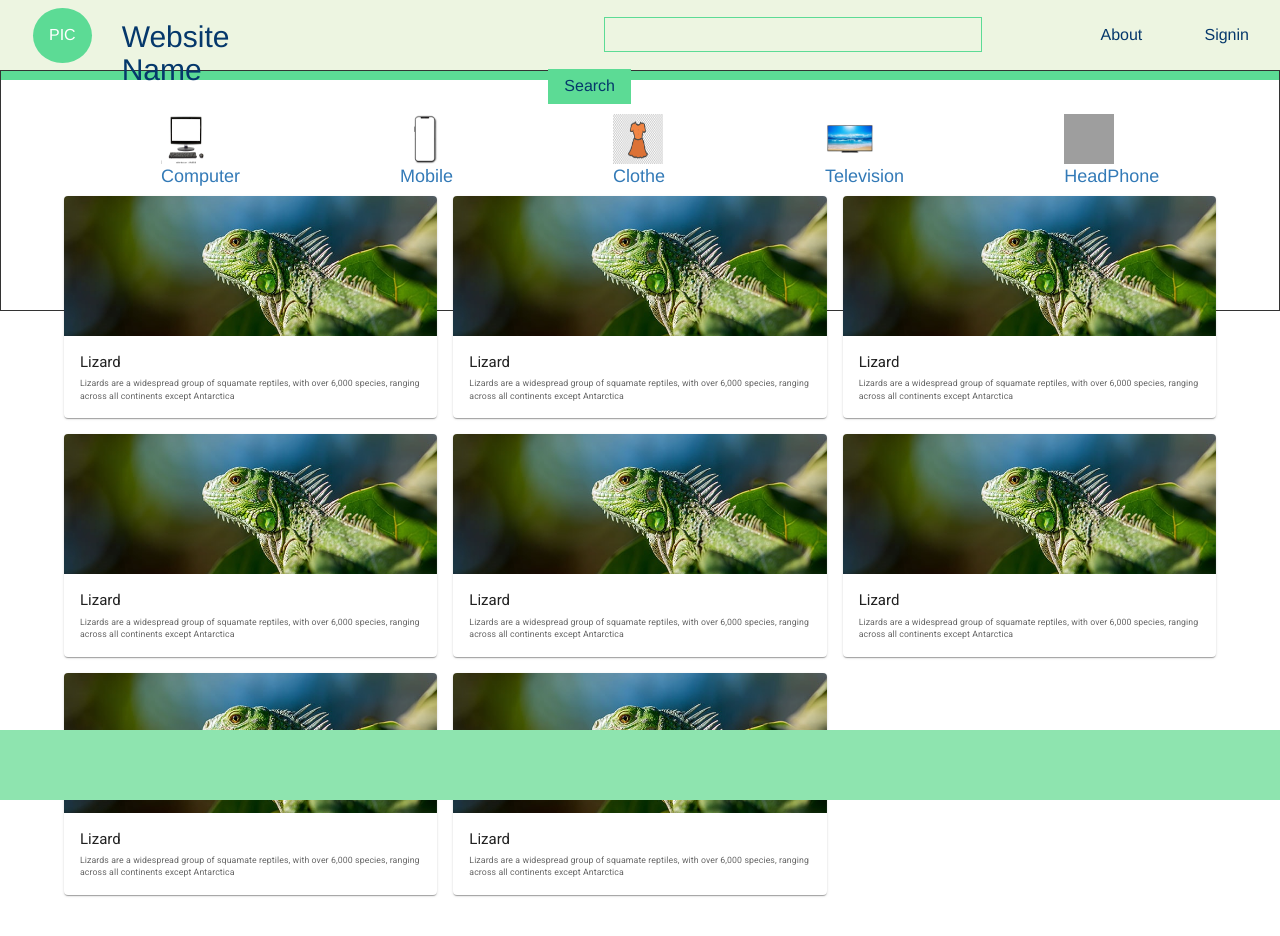
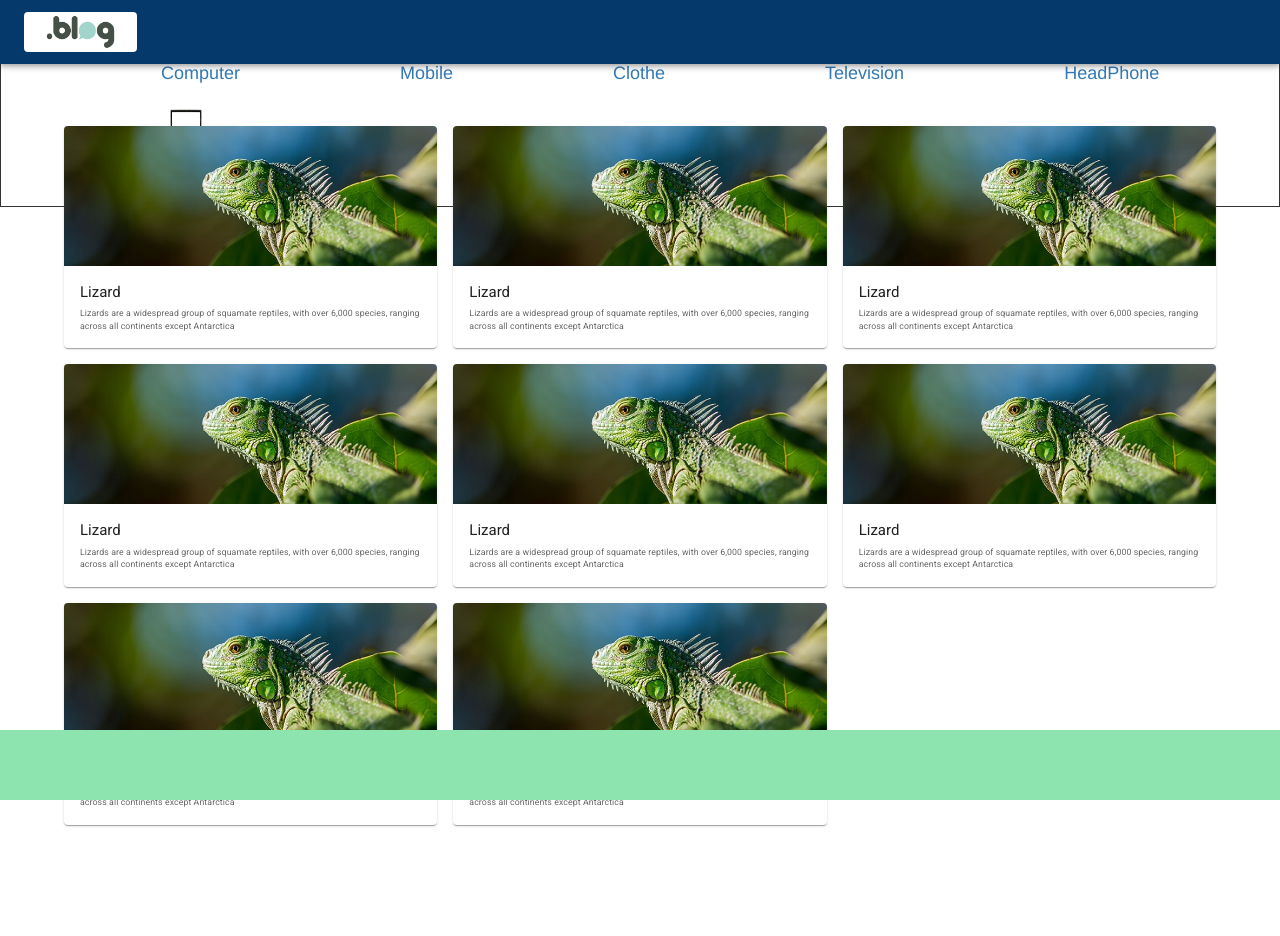
Before and after one commit to WAD-Team-Alpha/FSD_PROJECT, a React (Create React App) app in the folder fsd_project/: page / in a window 1280 px wide. Shown: the top 936 px of the page. After the commit the page ends 909 px from the top, so only its background shows below. Built offline with nearby package versions, Linux system fonts and the light colour scheme; grey boxes are pictures that could not be loaded.

Commit message:
Added mui header

```diff
--- a/fsd_project/package.json
+++ b/fsd_project/package.json
@@ -7,9 +7,11 @@
     "@emotion/styled": "^11.3.0",
     "@mui/icons-material": "^5.1.0",
     "@mui/material": "^5.0.6",
+    "@mui/styles": "^5.1.0",
     "@testing-library/jest-dom": "^5.14.1",
     "@testing-library/react": "^11.2.7",
     "@testing-library/user-event": "^12.8.3",
+    "postcss": "^8.3.11",
     "react": "^17.0.2",
     "react-dom": "^17.0.2",
     "react-router-dom": "^6.0.1",
--- a/fsd_project/src/App.jsx
+++ b/fsd_project/src/App.jsx
@@ -4,6 +4,7 @@ import Footer from "./components/footer/footer";
 import React, { useState } from "react";
 import Signup from "./components/authentication/Signup";
 import Signin from "./components/authentication/Signin";
+import Muiheader from "./components/mui_header/Muiheader";
 
 
 
@@ -34,7 +35,8 @@ const App = () => {
 
   return (
     <div>
-      <Header loginButtonHandler={loginButtonHandler} signin={signedin} />
+      {/* <Header loginButtonHandler={loginButtonHandler} signin={signedin} /> */}
+      <Muiheader></Muiheader>
       {signup && <Signup signinHandler={signinHandler} loginHandler={loginHandler}/>}
       {signin && <Signin signupHandler={signupHandler} loginHandler={loginHandler}/>}
 
--- /dev/null
+++ b/fsd_project/src/components/mui_header/Muiheader.jsx
@@ -0,0 +1,25 @@
+import { AppBar, Avatar, Toolbar, Typography } from '@mui/material'
+import { styled, alpha } from '@mui/material/styles';
+import InputBase from '@mui/material/InputBase';
+import React from 'react'
+import SearchIcon from '@mui/icons-material/Search';
+import logo from '../../img/logo.jpg'
+
+const Muiheader = () => {
+  return (
+    <AppBar>
+      <Toolbar sx={{
+        backgroundColor: "#05386B",
+      }}>
+        <Avatar
+          src={logo}
+          variant="rounded"
+          sx={{
+            width: '9em',
+          }} />
+      </Toolbar>
+    </AppBar>
+  )
+}
+
+export default Muiheader
```
Also changed, not shown: fsd_project/src/img/logo.jpg (added), 1 other file (tests, documents, lock files or other folders).
